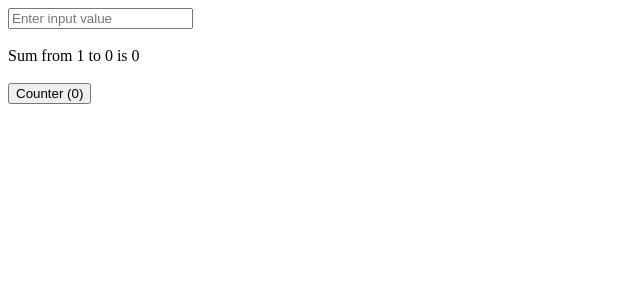
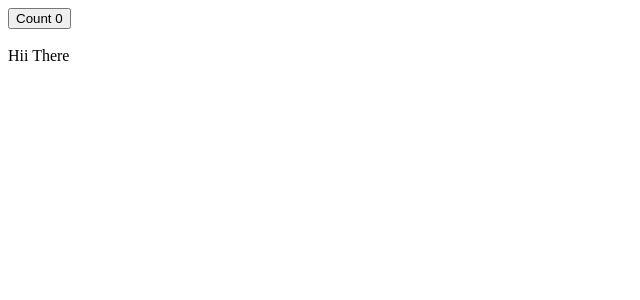
Before and after one commit to Nishant840/Frontend-React, a React (Vite) app in the folder practice-react/: page / in a window 1280 px wide. Shown: the top 300 px of the page, without its empty margins (0-640 px from the left). Built offline with nearby package versions, Linux system fonts and the light colour scheme.

Commit message:
learning about useCallback in react

```diff
--- a/practice-react/src/App.jsx
+++ b/practice-react/src/App.jsx
@@ -1,4 +1,4 @@
-import { useEffect, useMemo, useState } from "react"
+import { memo, useCallback, useEffect, useMemo, useState } from "react"
 import React from "react";
 import axios from "axios";
 
@@ -251,27 +251,54 @@ import axios from "axios";
 // export default App
 
 // useMemo: remembering value across rendring
+// function App(){
+//     const [counter,setCounter] = useState(0);
+//     const [inputValue,setInputValue] = useState(0);
+
+//     let ans = useMemo(()=>{
+//         let sum = 0;
+//         for(let i=1;i<=inputValue;i++) sum+=i;
+//         return sum;
+//     },[inputValue])
+
+//     return <>
+//         <input onChange={(e)=>{
+//             setInputValue(e.target.value)
+//         }} type="text" placeholder="Enter input value" />
+//         <br /><br />
+//         Sum from 1 to {inputValue} is {ans}
+//         <br /><br />
+//         <button onClick={()=>{
+//             setCounter(counter+1)
+//         }} >Counter ({counter}) </button>
+//     </>
+// }
+
+// export default App
+
+
+
+// useCallback: if a is int or string then Demo will not render in each click but if it is a fxn or object then it will render
+// because each fxns is refferencing different locations so when state variable changes App will re-render and fxn will get diffnt
+// location so Demo will re-render so useCallback to prevent that
 function App(){
-    const [counter,setCounter] = useState(0);
-    const [inputValue,setInputValue] = useState(0);
+    const [count,setCount] = useState(0);
+    let a = useCallback(()=>{
 
-    let ans = useMemo(()=>{
-        let sum = 0;
-        for(let i=1;i<=inputValue;i++) sum+=i;
-        return sum;
-    },[inputValue])
-
-    return <>
-        <input onChange={(e)=>{
-            setInputValue(e.target.value)
-        }} type="text" placeholder="Enter input value" />
+    },[])
+    return <div>
+        <button onClick={()=>{
+            setCount(count+1);
+        }} >Count {count} </button>
         <br /><br />
-        Sum from 1 to {inputValue} is {ans}
-        <br /><br />
-        <button onClick={()=>{
-            setCounter(counter+1)
-        }} >Counter ({counter}) </button>
-    </>
+        <Demo a={a} />
+    </div>
 }
+const Demo = memo(function Demo({a}){
+    console.log("render")
+    return <div>
+        Hii There
+    </div>
+})
 
 export default App
```
